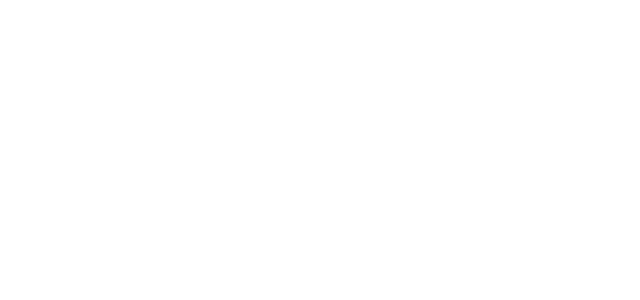
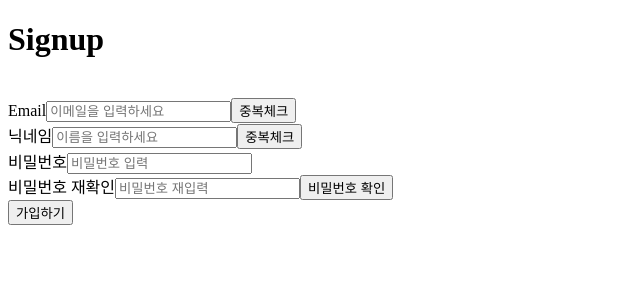
Before and after one commit to lbin7310/all-list-client, a React (Create React App) app in the folder all_list/: page /signup in a window 1280 px wide. Shown: the top 300 px of the page, without its empty margins (0-640 px from the left). Built offline with nearby package versions, Linux system fonts and the light colour scheme; the HTML template or start-up script is replaced by a standard one.

Commit message:
signup,login 페이지 완료

```diff
--- a/all_list/src/App.js
+++ b/all_list/src/App.js
@@ -1,9 +1,10 @@
-import React from 'react';
-import { BrowserRouter as Router, Route, Link } from 'react-router-dom';
-import Board from './Pages/Board';
-import Login from './Pages/Login';
-import Main from './Pages/Main';
-import Team from './Pages/Team';
+import React from "react";
+import { BrowserRouter as Router, Route, Link } from "react-router-dom";
+import Board from "./Pages/Board";
+import Login from "./Pages/Login";
+import Main from "./Pages/Main";
+import Team from "./Pages/Team";
+import Signup from "./Component/Login/Signup";
 
 class App extends React.Component {
   constructor() {
@@ -15,13 +16,14 @@
     return (
       <Router>
         <div>
-          <Route path="/login" exact component={Login}/>
-          <Route path="/main" component={Main}/>
-          <Route path="/board" component={Board}/>
-          <Route path="/team" component={Team}/>
+          <Route path="/login" component={Login} />
+          <Route path="/signup" component={Signup} />
+          <Route path="/main" component={Main} />
+          <Route path="/board" component={Board} />
+          <Route path="/team" component={Team} />
         </div>
       </Router>
-    )
+    );
   }
 }
 
--- /dev/null
+++ b/all_list/src/Component/Login/Email.js
@@ -0,0 +1,23 @@
+import React from "react";
+
+class Email extends React.Component {
+  constructor(props) {
+    super(props);
+  }
+
+  render() {
+    return (
+      <div>
+        <span>Email</span>
+        <input
+          placeholder="이메일을 입력하세요"
+          value={this.props.value}
+          onChange={this.props.handleEmail}
+        />
+        <button onClick={this.props.checkEmail}>중복체크</button>
+      </div>
+    );
+  }
+}
+
+export default Email;
--- /dev/null
+++ b/all_list/src/Component/Login/Nickname.js
@@ -0,0 +1,23 @@
+import React from "react";
+
+class Nickname extends React.Component {
+  constructor(props) {
+    super(props);
+  }
+
+  render() {
+    return (
+        <div>
+        <span>닉네임</span>
+        <input
+          placeholder="이름을 입력하세요"
+          value={this.props.value}
+          onChange={this.props.handleNickname}
+        />
+        <button onClick={this.props.checkNickname}>중복체크</button>
+      </div>
+    );
+  }
+}
+
+export default Nickname;
--- /dev/null
+++ b/all_list/src/Component/Login/Password.js
@@ -0,0 +1,35 @@
+import React from "react";
+
+class Password extends React.Component {
+  constructor(props) {
+    super(props);
+  }
+
+  render() {
+    return (
+      <div>
+        <div>
+          <span>비밀번호</span>
+          <input
+            placeholder="비밀번호 입력"
+            value={this.props.value1}
+            onChange={this.props.handlePW}
+            type="password"
+          />
+        </div>
+        <div>
+          <span>비밀번호 재확인</span>
+          <input
+            placeholder="비밀번호 재입력"
+            value={this.props.value2}
+            onChange={this.props.handleRE_PW}
+            type="password"
+          />
+          <button onClick={this.props.checkPW}>비밀번호 확인</button>
+        </div>
+      </div>
+    );
+  }
+}
+
+export default Password;
--- a/all_list/src/Component/Login/Signup.js
+++ b/all_list/src/Component/Login/Signup.js
@@ -1,4 +1,8 @@
 import React from "react";
+import Email from "./Email";
+import Nickname from "./Nickname";
+import Password from "./Password";
+import { BrowserRouter as Router, Route, Link } from "react-router-dom";
 
 class Signup extends React.Component {
   constructor(props) {
@@ -6,61 +10,217 @@
 
     this.state = {
       email: "",
-      user: "",
-      password: ""
+      nickname: "",
+      pw: "",
+      re_pw: "",
+      emailCheck: "",
+      nicknameCheck: "",
+      pwCheck: ""
     };
   }
+  //이메일 인풋창 핸들링
   handleEmail = e => {
+    e.preventDefault();
     this.setState({
       email: e.target.value
     });
   };
+  //이메일 중복검사
+  checkEmail = e => {
+    e.preventDefault();
 
-  handleUser = e => {
+    //이메일 유효성 검사 함수
+    const chkEmail = function(str) {
+      var regExp = /^[0-9a-zA-Z]([-_.]?[0-9a-zA-Z])*@[0-9a-zA-Z]([-_.]?[0-9a-zA-Z])*.[a-zA-Z]{2,3}$/i;
+      return regExp.test(str) ? true : false;
+    };
+
+    const inputEmail = {
+      email: this.state.email
+    };
+    const email_info = {
+      method: "POST",
+      body: JSON.stringify(inputEmail),
+      headers: {
+        "Content-Type": "application/json"
+      }
+    };
+
+    if (chkEmail(this.state.email) === false) {
+      alert("이메일 형식이 유효하지 않습니다.");
+      this.setState({
+        email: ""
+      });
+    } else {
+      fetch("http://localhost:9089/user/email", email_info)
+        .then(res => res.json())
+        .then(json => {
+          if (json === true) {
+            alert("사용가능 한 아이디입니다");
+            this.setState({
+              emailCheck: this.state.email
+            });
+          } else {
+            alert("이미 존재하는 아이디입니다");
+          }
+        });
+    }
+  };
+
+  //닉네임 인풋창 핸들링
+  handleNickname = e => {
+    e.preventDefault();
     this.setState({
-      user: e.target.user
-    })
-  }
+      nickname: e.target.value
+    });
+  };
+  //닉네임 중복검사
+  checkNickname = e => {
+    e.preventDefault();
+
+    const chkNickname = function(str) {
+      var regNm = /^[가-힣]{2,15}|[a-zA-Z]{2,15}\s[a-zA-Z]{2,15}$/;
+      return regNm.test(str) ? true : false;
+    };
+
+    const inputNickname = {
+      nickname: this.state.nickname
+    };
+
+    const nickname_info = {
+      method: "POST",
+      body: JSON.stringify(inputNickname),
+      headers: {
+        "Content-Type": "application/json"
+      }
+    };
+    if (chkNickname(this.state.nickname) === false) {
+      alert("한글,영문 대소문자 2~15자리만 사용 가능합니다");
+    } else {
+      fetch("http://localhost:9089/user/nick", nickname_info)
+        .then(res => res.json())
+        .then(json => {
+          if (json === true) {
+            alert("사용 가능한 닉네임입니다.");
+            this.setState({
+              nicknameCheck: this.state.nickname
+            });
+          } else {
+            alert("이미 존재하는 닉네임입니다.");
+          }
+        });
+    }
+  };
+  //첫번째 패스워드 입력창 set변환
+  handlePW = e => {
+    e.preventDefault();
+    this.setState({
+      pw: e.target.value
+    });
+  };
+  //두번째 패스워드 입력창 set변환
+  handleRE_PW = e => {
+    e.preventDefault();
+    this.setState({
+      re_pw: e.target.value
+    });
+  };
+  //첫번 째 두번 째 패스워드 일치 확인
+  checkPW = e => {
+    e.preventDefault();
+
+    //비밀번호 유효성검사(영문,숫자 혼합 6~20)
+    const chkPwd = function(str) {
+      var reg_pwd = /^.*(?=.{6,20})(?=.*[0-9])(?=.*[a-zA-Z]).*$/;
+      return !reg_pwd.test(str) ? false : true;
+    };
+
+    if (chkPwd(this.state.re_pw) === false) {
+      alert("영문,숫자를 혼합하여 6~20자 이내");
+      this.setState({
+        pw: "",
+        re_pw: ""
+      });
+    } else {
+      if (this.state.pw === this.state.re_pw) {
+        alert("일치합니다.");
+        this.setState({
+          pwCheck: this.state.re_pw
+        });
+      } else {
+        alert("불일치합니다.");
+      }
+    }
+  };
+  //서버로 가입 양식 제출
+  handleSubmit = e => {
+    e.preventDefault();
+    const {
+      email,
+      emailCheck,
+      nickname,
+      nicknameCheck,
+      pwCheck,
+      pw,
+      re_pw
+    } = this.state;
+
+    const signupInfo = {
+      email: this.state.emailCheck,
+      password: this.state.pwCheck,
+      nickname: this.state.nicknameCheck
+    };
+
+    const signup_info = {
+      method: "POST",
+      body: JSON.stringify(signupInfo),
+      headers: {
+        "Content-Type": "application/json"
+      }
+    };
+
+    if (
+      email && nickname && pw && re_pw &&
+      email === emailCheck &&
+      nickname === nicknameCheck &&
+      pw === re_pw &&
+      re_pw === pwCheck
+    ) {
+      fetch("http://localhost:9089/user", signup_info)
+        .then(alert("가입이 완료되었습니다."))
+        .then(this.props.history.push("/login"));
+    } else {
+      alert("입력값을 확인해주세요");
+    }
+  };
 
   render() {
     return (
       <div>
         <h1>Signup</h1>
         <br />
-        <br />
-        <form>
+        <div>
+          <Email
+            handleEmail={this.handleEmail}
+            checkEmail={this.checkEmail}
+            value={this.state.email}
+          />
+          <Nickname
+            handleNickname={this.handleNickname}
+            checkNickname={this.checkNickname}
+            value={this.state.nickname}
+          />
+          <Password
+            handlePW={this.handlePW}
+            handleRE_PW={this.handleRE_PW}
+            checkPW={this.checkPW}
+            value1={this.state.pw}
+            value2={this.state.re_pw}
+          />
           <div>
-            <span>Email</span>
-            <input
-              placeholder="이메일을 입력하세요"
-              value={this.state.email}
-              onChange={this.handleEmail}
-            />
-            <button>중복체크</button>
+            <button onClick={this.handleSubmit}>가입하기</button>
           </div>
-          <div>
-            <span>User Name</span>
-            <input
-              placeholder="이름을 입력하세요"
-              value={this.state.user}
-              onChange={this.handleUser}
-            />
-            <button>중복체크</button>
-          </div>
-          <div>
-            <span>비밀번호</span>
-            <input />
-          </div>
-          <div>
-            <span>비밀번호 재확인</span>
-            <input />
-            <button>비밀번호 확인</button>
-          </div>
-
-          <div>
-            <button>가입하기</button>
-          </div>
-        </form>
+        </div>
       </div>
     );
   }
--- a/all_list/src/Pages/Login.js
+++ b/all_list/src/Pages/Login.js
@@ -1,6 +1,7 @@
 import React from "react";
 import Signup from "../Component/Login/Signup";
 import { BrowserRouter as Router, Route, Link } from "react-router-dom";
+import Nickname from "../Component/Login/Nickname";
 
 class Login extends React.Component {
   constructor(props) {
@@ -8,7 +9,8 @@
 
     this.state = {
       email: "",
-      password: ""
+      password: "",
+      nickname: null
     };
   }
 
@@ -35,8 +37,14 @@
       }
     };
     fetch("http://localhost:9089/login", login_info)
+    .then(this.props.history.push("/main"))
       .then(res => res.json())
-      .then(json => console.log(json));
+      .then(json => {
+        this.setState({
+          email: json.email,
+          password: json.password
+        })
+      });
   };
 
   render() {
@@ -62,13 +70,12 @@
             </div>
             <div>
               <button type="submit">로그인</button>
-              <button>
-                <Link to="/signup">회원가입</Link>
+              <button onClick={() => this.props.history.push("/signup")}>
+                회원가입
               </button>
             </div>
           </form>
         </div>
-        <Route path="/signup" component={Signup}></Route>
       </Router>
     );
   }
```
